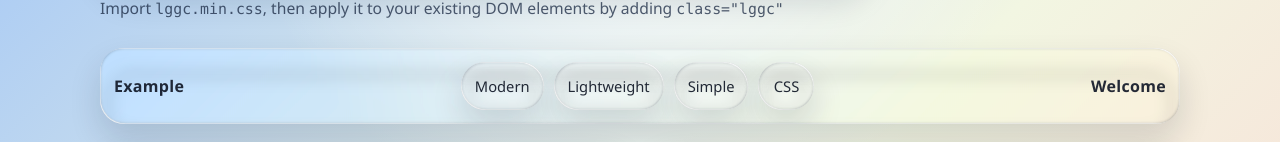
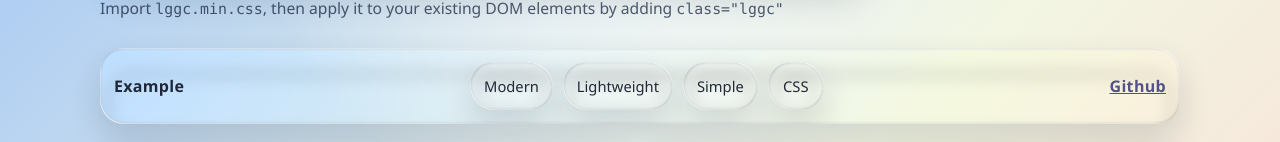
Before and after one commit to u7663394/LGGC-liquid-glass, a website: page index.html in a window 1280 px wide. Shown: the part 164-306 px from the top of the page. Drawn offline with Linux system fonts and the light colour scheme.

Commit message:
Update index.html

```diff
--- a/index.html
+++ b/index.html
@@ -268,7 +268,14 @@
             <a class="lggc" href="#">Simple</a>
             <a class="lggc" href="#">CSS</a>
           </div>
-          <div class="nav-brand">Welcome</div>
+          <a
+            class="nav-brand"
+            href="https://github.com/u7663394/LGGC-liquid-glass"
+            target="_blank"
+            rel="noreferrer"
+            style="color: rgba(65, 65, 128, 0.903); text-decoration: underline"
+            >Github</a
+          >
         </div>
 
         <div class="example-grid">
```
